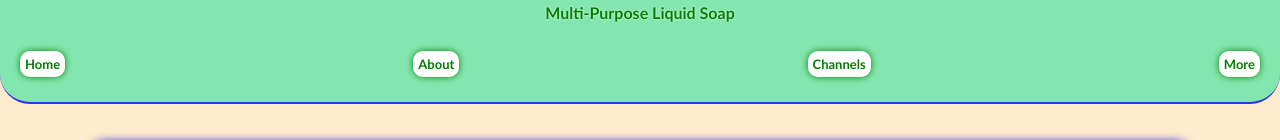
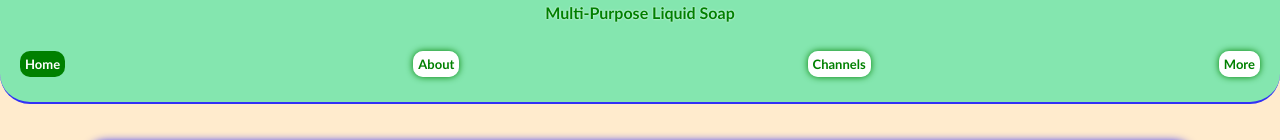
Before and after one commit to Asmasad-Webs/ultra_sparkleen.ng, a plain HTML site: page index.html in a window 1280 px wide. Shown: the part 235-375 px from the top of the page. Drawn offline with Linux system fonts and the light colour scheme.

Commit message:
Update index.html

```diff
--- a/index.html
+++ b/index.html
@@ -29,7 +29,7 @@
 
     <div class="nav" style="display: flex; justify-content: space-between;">
         <div class="home">
-            <a href="index.html">
+            <a href="index.html" style="background-color:green; box-shadow:0px 0px 0px orange; color:white;">
                 Home
             </a>
         </div>
```
